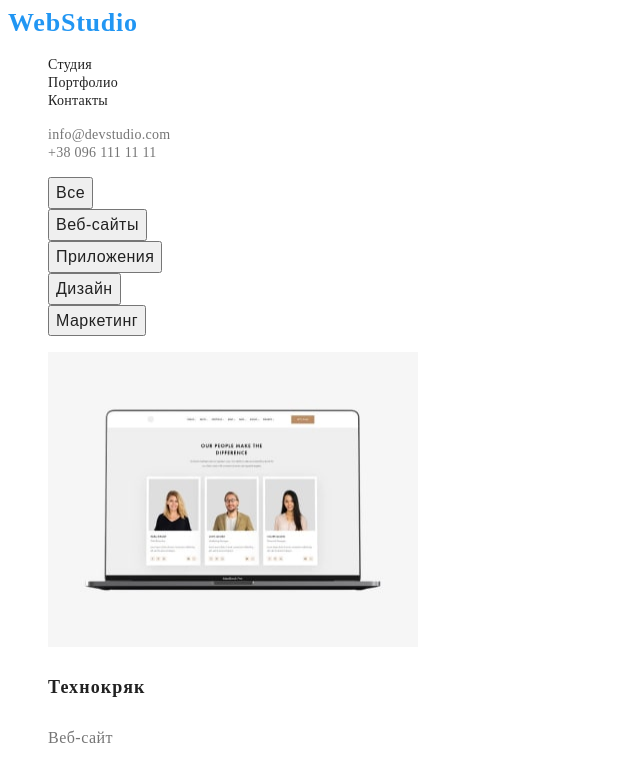
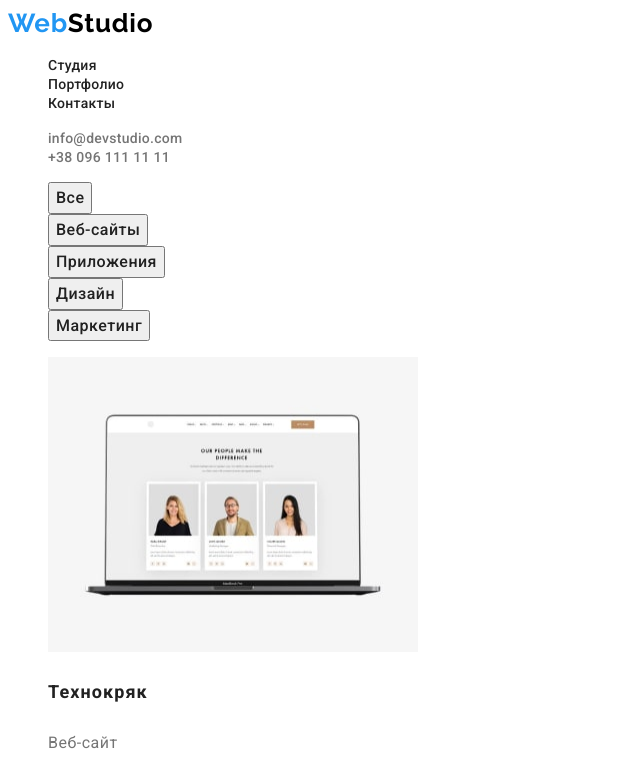
Before and after one commit to AndrewNikolaiets/goit-markup-hw-02, a plain HTML site: page portfolio.html in a window 1280 px wide. Shown: the top 767 px of the page, without its empty margins (0-640 px from the left). Drawn offline with Linux system fonts and the light colour scheme.

Commit message:
ДЗ-2 v2.0

```diff
--- a/css/styles.css
+++ b/css/styles.css
@@ -6,7 +6,7 @@
 }
 
 body {
-  font-family: "Roboto" sans-serif;
+  font-family: "Roboto", sans-serif;
   color: #212121;
 }
 .list {
@@ -14,17 +14,21 @@ body {
 }
 .link {
   text-decoration: none;
+  font-style: normal;
 }
 
 /* =============HEADER================*/
 
 .header-logo {
-  font-family: "Raleway" sans-serif;
+  font-family: "Raleway", sans-serif;
   font-weight: 700;
   font-size: 26px;
   line-height: 1.19;
   letter-spacing: 0.03em;
   color: var(--accent-color);
+}
+.logo {
+  color: #000000;
 }
 .header-link {
   font-weight: 500;
@@ -42,7 +46,7 @@ body {
   font-size: 14px;
   line-height: 1.14;
   letter-spacing: 0.02em;
-  color: #757575;
+  color: var(--text-color);
 }
 .header-mail:hover,
 .header-mail:focus {
@@ -53,7 +57,7 @@ body {
   font-size: 14px;
   line-height: 1.14;
   letter-spacing: 0.02em;
-  color: #757575;
+  color: var(--text-color);
 }
 .header-tel:hover,
 .header-tel:focus {
@@ -131,7 +135,7 @@ body {
   line-height: 1.19;
   text-align: center;
   letter-spacing: 0.03em;
-  color: #212121;
+  color: var(--title-color);
 }
 .team-text {
   font-weight: 400;
@@ -145,12 +149,14 @@ body {
 /* =============FILTERS================*/
 
 .filters-btn {
+  font-family: inherit;
+  font-style: normal;
   font-weight: 500;
   font-size: 16px;
   line-height: 1.62;
   text-align: center;
   letter-spacing: 0.03em;
-  color: #212121;
+  color: var(--title-color);
 }
 .filters-btn:hover,
 .filters-btn:focus {
@@ -188,6 +194,9 @@ body {
   letter-spacing: 0.03em;
   color: #2196f3;
 }
+.logo-footer {
+  color: #ffffff;
+}
 .footer-address {
   font-weight: 400;
   font-size: 14px;
@@ -196,7 +205,6 @@ body {
   color: #ffffff;
 }
 .footer-mail {
-  font-weight: 400;
   font-size: 14px;
   line-height: 1.71;
   letter-spacing: 0.03em;
@@ -207,7 +215,6 @@ body {
   color: var(--accent-color);
 }
 .footer-tel {
-  font-weight: 400;
   font-size: 14px;
   line-height: 1.71;
   letter-spacing: 0.03em;
--- a/portfolio.html
+++ b/portfolio.html
@@ -17,7 +17,9 @@
     <!-- HEADER  -->
     <header class="header">
       <nav class="header-nav">
-        <a href="" class="header-logo link"> WebStudio </a>
+        <a href="" class="header-logo link">
+          Web<span class="logo">Studio</span></a
+        >
         <ul class="header-list list">
           <li class="header-item">
             <a href="./index.html" class="header-link link">Студия</a>
@@ -143,8 +145,10 @@
     </main>
     <!-- FOOTER -->
     <footer class="footer">
-      <a href="" class="footer-logo link"> WebStudio </a>
-      <address class="footer-address">
+      <a href="" class="footer-logo link">
+        Web<span class="logo-footer">Studio</span>
+      </a>
+      <address class="footer-address link">
         г. Киев, пр-т Леси Украинки, 26
         <a href="info@example.com" class="footer-mail link">info@example.com</a>
         <a href="+380991111111" class="footer-tel link">+38 099 111 11 11</a>
```
Also changed, not shown: index.html (+7 -3 lines).
